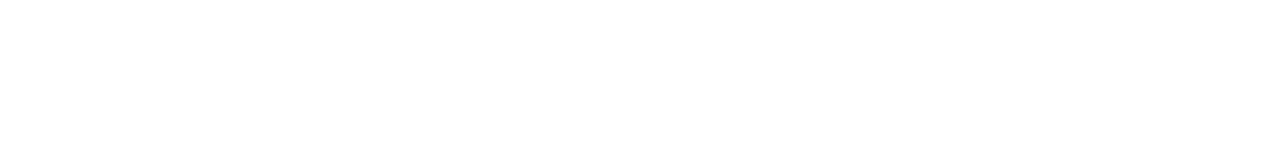
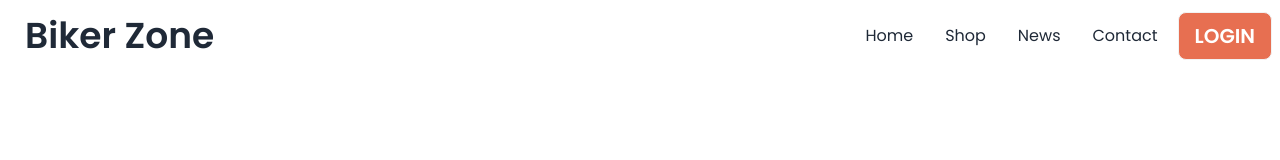
Before and after one commit to mdferdausalam19/biker-zone-website, a plain HTML site: page index.html in a window 1280 px wide. Drawn offline with nearby package versions, Linux system fonts and the light colour scheme.

Commit message:
added nav section

```diff
--- a/index.html
+++ b/index.html
@@ -1,5 +1,5 @@
 <!DOCTYPE html>
-<html lang="en">
+<html lang="en" data-theme="light">
 <head>
     <meta charset="UTF-8">
     <meta name="viewport" content="width=device-width, initial-scale=1.0">
@@ -8,13 +8,71 @@
 
     <link href="https://cdn.jsdelivr.net/npm/daisyui@3.3.1/dist/full.css" rel="stylesheet" type="text/css" />
 <script src="https://cdn.tailwindcss.com"></script>
+
+    <!-- Google Font Poppins -->
+    <link rel="preconnect" href="https://fonts.googleapis.com">
+<link rel="preconnect" href="https://fonts.gstatic.com" crossorigin>
+<link href="https://fonts.googleapis.com/css2?family=Poppins:wght@400;500;600;700;800;900&display=swap" rel="stylesheet">
+
+<!-- Tailwind Custom Classes -->
+<script>
+    tailwind.config = {
+      theme: {
+        extend: {
+          colors: {
+            clifford: '#da373d',
+            'bike-primary': '#E76F51',
+          }
+        }
+      }
+    }
+  </script>
+
+  <!-- Custom Font  Style -->
+
+<style>
+    .font-poppins {
+        font-family: 'Poppins', sans-serif;
+    }
+</style>
 </head>
 
-<body>
-    <header>
+<body class="font-poppins">
+  <header class="md:container md:mx-auto">
 
+        <!-- Nav Section -->
+
+        <nav>
+            <div class="navbar bg-base-100">
+                <div class="flex-1">
+                  <div class="dropdown">
+                    <label tabindex="0" class="btn btn-ghost lg:hidden">
+                      <svg xmlns="http://www.w3.org/2000/svg" class="h-5 w-5" fill="none" viewBox="0 0 24 24" stroke="currentColor"><path stroke-linecap="round" stroke-linejoin="round" stroke-width="2" d="M4 6h16M4 12h8m-8 6h16" /></svg>
+                    </label>
+                    <ul tabindex="0" class="menu menu-sm dropdown-content mt-3 z-[1] p-2 shadow bg-base-100 rounded-box w-52 text-base">
+                      <li><a>Home</a></li>
+                      <li><a>Shop</a></li>
+                      <li><a>News</a></li>
+                      <li><a>Contact</a></li>
+                    </ul>
+                  </div>
+                  <a class="btn btn-ghost normal-case text-4xl">Biker Zone</a>
+                </div>
+                <div class="navbar-center hidden lg:flex">
+                  <ul class="menu menu-horizontal px-1 text-base">
+                      <li><a>Home</a></li>
+                      <li><a>Shop</a></li>
+                      <li><a>News</a></li>
+                      <li><a>Contact</a></li>
+                  </ul>
+                </div>
+                <div class="">
+                  <a class="btn bg-bike-primary text-xl text-[#FFF]">Login</a>
+                </div>
+              </div>
+        </nav>
     </header>
-    <main>
+    <main class="md:container md:mx-auto">
 
     </main>
     <footer>
```
